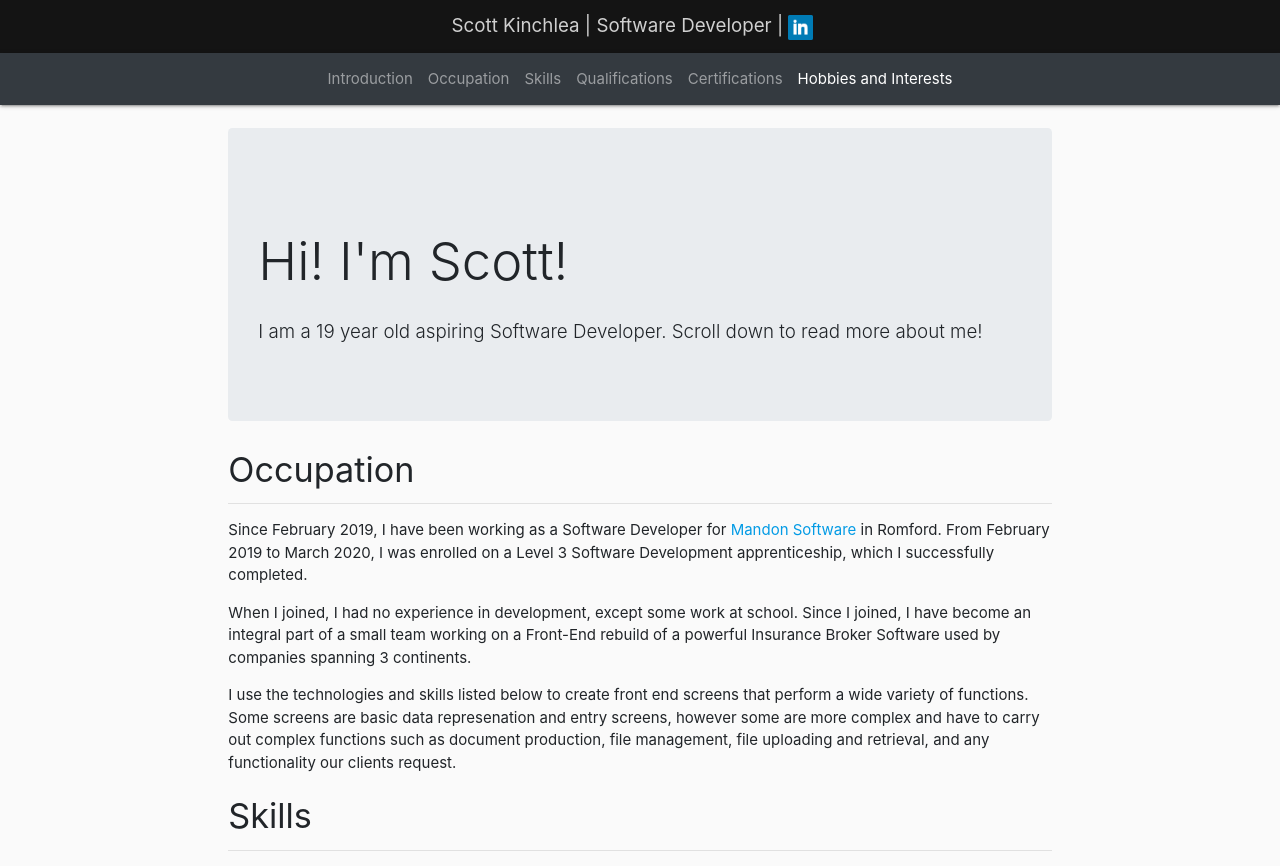
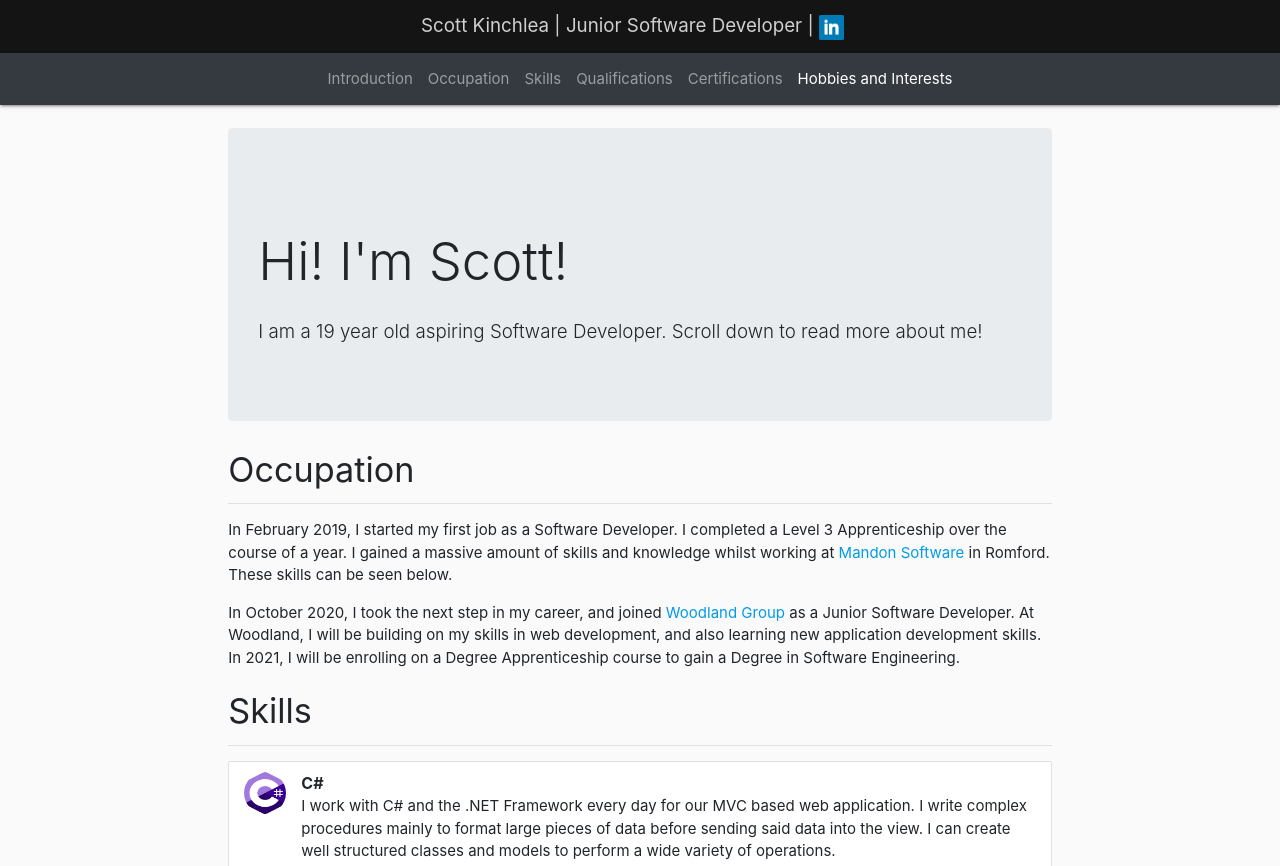
Before and after one commit to Mahoganyyyy/website, a plain HTML site: page index.html in a window 1280 px wide. Shown: the top 866 px of the page. Drawn offline with Linux system fonts and the light colour scheme.

Commit message:
Update to information

```diff
--- a/index.html
+++ b/index.html
@@ -24,7 +24,7 @@
     <link href="https://fonts.googleapis.com/icon?family=Material+Icons" rel="stylesheet">
 
     <nav class="navbar navbar-expand-lg navbar-custom justify-content-center">
-        <a class="navbar-brand" href="https://www.linkedin.com/in/scott-kinchlea-048b61157/" target="blank">Scott Kinchlea | Software Developer | <img src="img/linkedin.png" height="25px"></a>
+        <a class="navbar-brand" href="https://www.linkedin.com/in/scott-kinchlea-048b61157/" target="blank">Scott Kinchlea | Junior Software Developer | <img src="img/linkedin.png" height="25px"></a>
     </nav>
 
     <nav class="navbar navbar-expand-sm bg-dark navbar-dark ml-auto sticky-top" id="navbar">
@@ -71,13 +71,14 @@
 
                 <h4 id="occupation">Occupation</h4>
                 <hr>
-                <p>Since February 2019, I have been working as a Software Developer for <a href="http://www.mandon.co.uk" target="blank">Mandon Software</a> in Romford. From February 2019 to March 2020, I was enrolled on a Level 3 Software Development apprenticeship,
-                    which I successfully completed. </p>
-                <p>When I joined, I had no experience in development, except some work at school. Since I joined, I have become an integral part of a small team working on a Front-End rebuild of a powerful Insurance Broker Software used by companies spanning
-                    3 continents. </p>
-                <p>I use the technologies and skills listed below to create front end screens that perform a wide variety of functions. Some screens are basic data represenation and entry screens, however some are more complex and have to carry out complex
-                    functions such as document production, file management, file uploading and retrieval, and any functionality our clients request.</p>
-
+                <p>
+                    In February 2019, I started my first job as a Software Developer. I completed a Level 3 Apprenticeship over the course of a year. I gained a massive amount of skills and knowledge whilst working at <a href="http://www.mandon.co.uk"
+                        target="blank">Mandon Software</a> in Romford. These skills can be seen below.
+                </p>
+                <p>
+                    In October 2020, I took the next step in my career, and joined <a href="http://www.woodlandgroup.com" target="blank">Woodland Group</a> as a Junior Software Developer. At Woodland, I will be building on my skills in web development,
+                    and also learning new application development skills. In 2021, I will be enrolling on a Degree Apprenticeship course to gain a Degree in Software Engineering.
+                </p>
                 <h4 id="skills">Skills</h4>
                 <hr>
                 <ul class="collection">
```
